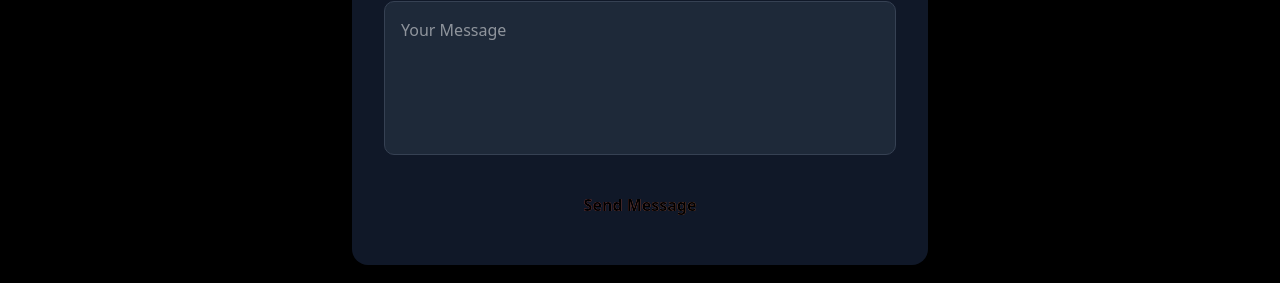
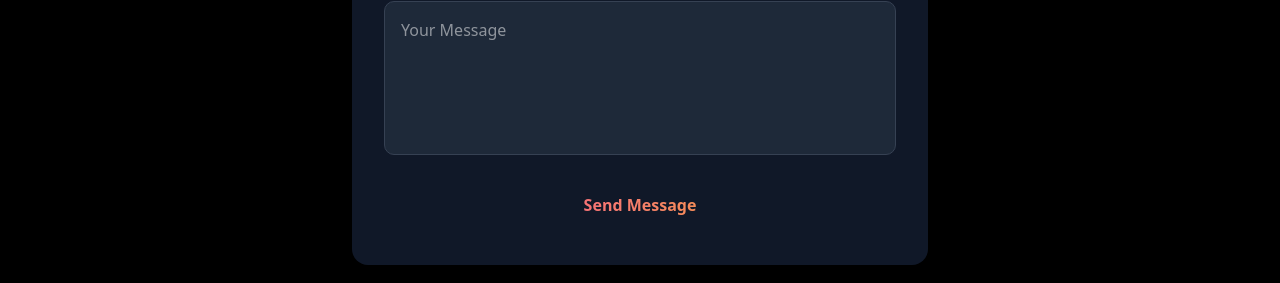
Before and after one commit to Abhishekn1234/event_managements, a React (Vite) app: page /contact in a window 1280 px wide. Shown: the part 1067-1350 px from the top of the page. Built offline with nearby package versions, Linux system fonts and the light colour scheme.

Commit message:
`Update Contact page button styles`

```diff
--- a/src/pages/Contact.tsx
+++ b/src/pages/Contact.tsx
@@ -166,7 +166,7 @@ export default function Contact() {
               <button
                 type="submit"
                 disabled={loading}
-                className="w-full bg-gradient-to-r from-pink-500 to-yellow-500 bg-clip-text  text-black font-semibold py-4 rounded-lg hover:bg-yellow-400 transition disabled:opacity-50"
+                className="w-full bg-gradient-to-r from-pink-500 to-yellow-500 bg-clip-text text-transparent  font-semibold py-4 rounded-lg hover:bg-yellow-400 transition disabled:opacity-50"
               >
                 {loading ? "Sending..." : "Send Message"}
               </button>
```
